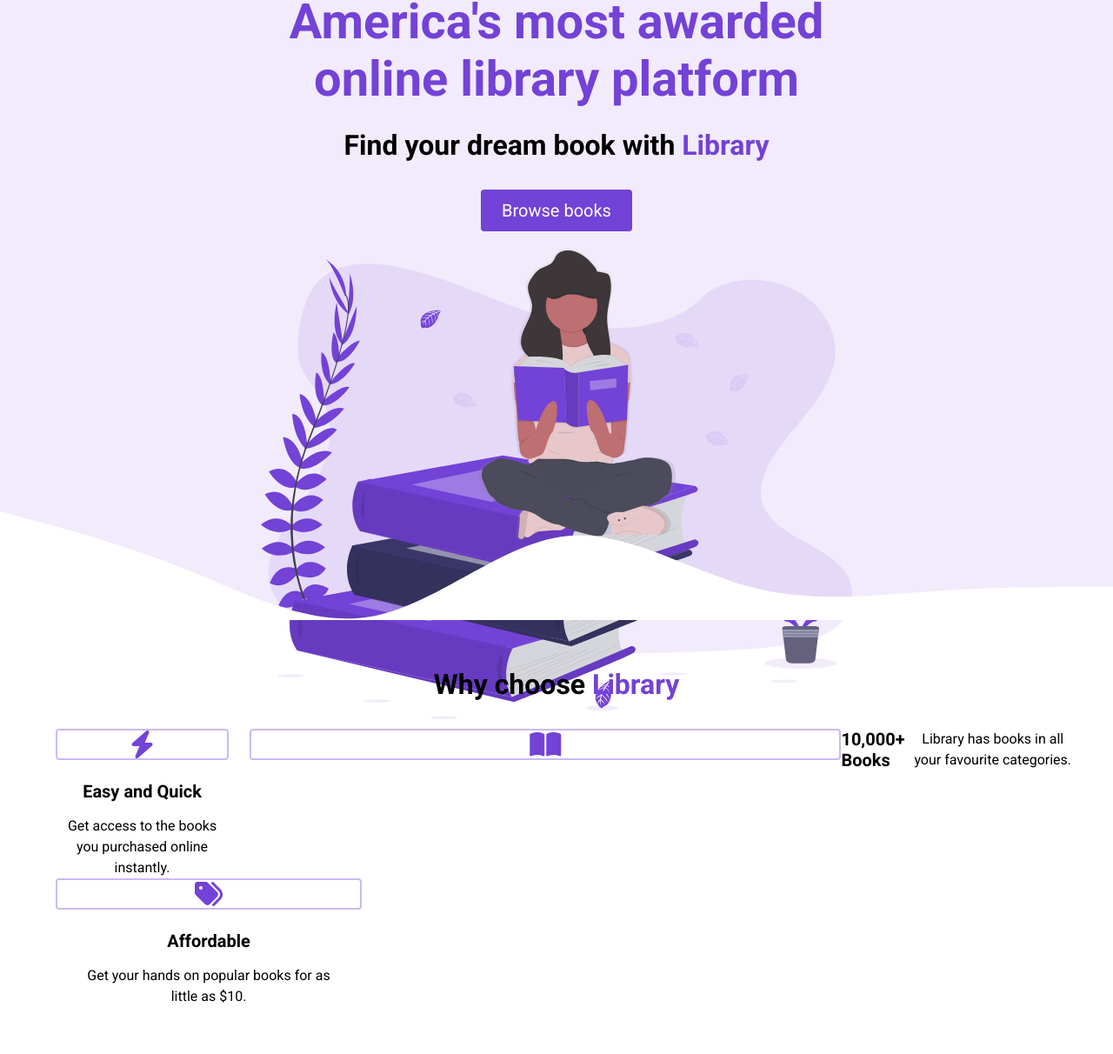
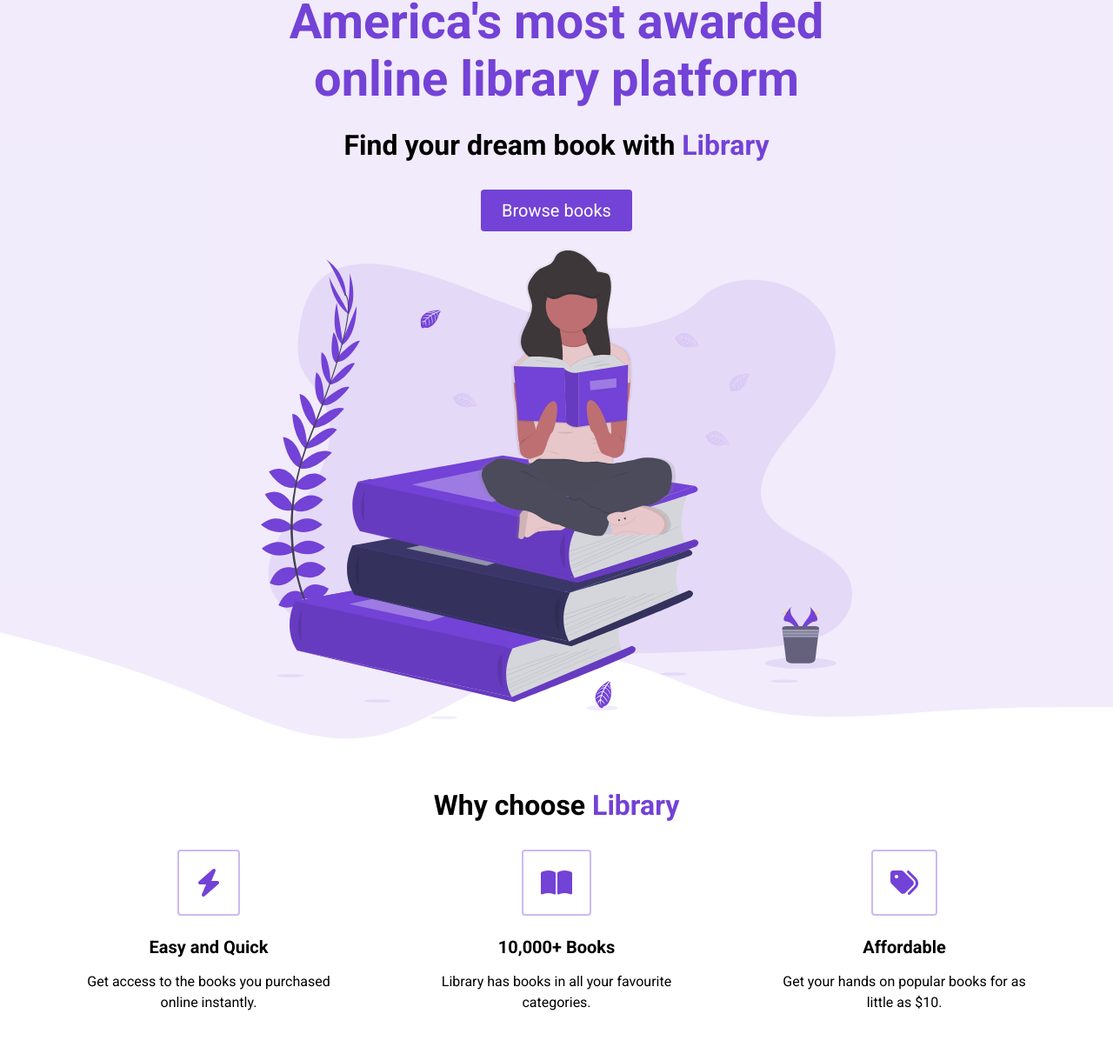
Before and after one commit to allifulpdev/fes-library, a plain HTML site: page index.html in a window 1280 px wide. Shown: the part 88-1300 px from the top of the page at 87% size. Drawn offline with Linux system fonts and the light colour scheme.

Commit message:
latest changes

```diff
--- a/index.html
+++ b/index.html
@@ -54,6 +54,7 @@
                <h3 class="highlight__subtitle">Easy and Quick</h3>
                <p class="highlight__para">Get access to the books you purchased online instantly.</p>
             </div>
+            <div class="highlight">
                 <div class="highlight__img">
                 <i class="fa-solid fa-book-open"></i>
               </div>
@@ -79,12 +80,13 @@
             </div>
         </div>
       </section>
-      <section id="testimonials">
+
+      <!--<section id="test">
         <div class="container">
           <div class="row">
             </div>
         </div>
-      </section>
+      </section>-->
 
 
     </main>
--- a/style.css
+++ b/style.css
@@ -78,7 +78,7 @@ li {
 }
 
 header {
-  height: calc(100vh - 80px);
+  min-height: calc(100vh - 80px);
 }
 
 .header__container {
@@ -130,6 +130,7 @@ button:active {
 
 .header__img--wrapper {
   padding: 20px;
+  z-index: 50;
 }
 
 .container {
@@ -151,11 +152,12 @@ Highlights Section
 
 #highlights {
   position: relative;
+  max-width: 100vw;
 }
 
 
 #highlights:before {
-background: url('assets/wave.svg');
+  background: url('assets/wave.svg');
   content: "";
   position: absolute;
   width: 101vw;
@@ -179,7 +181,7 @@ background: url('assets/wave.svg');
   z-index: 1;
   background-size: cover;
   background-repeat: no-repeat;
-  transform: translateY(100%);
+  transform: translateY(100%) rotate(180deg);
 }
 
 .highlight__wrapper {
@@ -203,7 +205,7 @@ background: url('assets/wave.svg');
 .highlight__img {
   border: 2px solid #7342d65d;
   color: #7342d6;
-  width: 100%;
+  padding: 20px;
   height: 100%;
   display: flex;
   align-items: center;
@@ -218,7 +220,7 @@ background: url('assets/wave.svg');
   margin-bottom: 16px;
 }
 
-*/
+/*
 
 FEATURES
 
```
